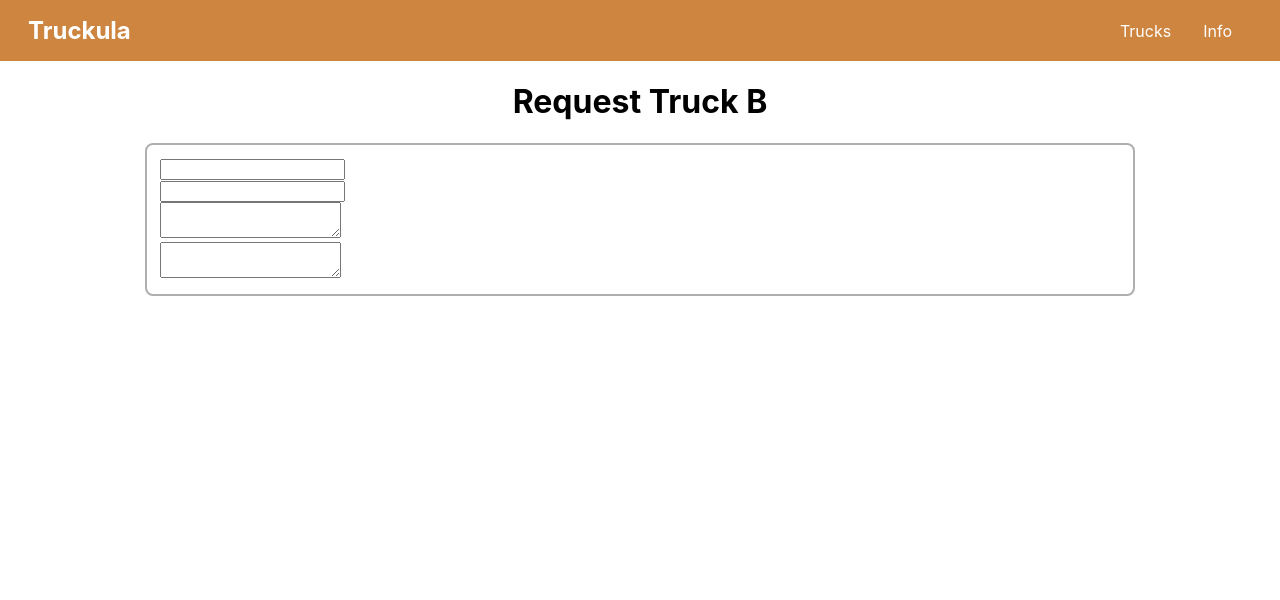
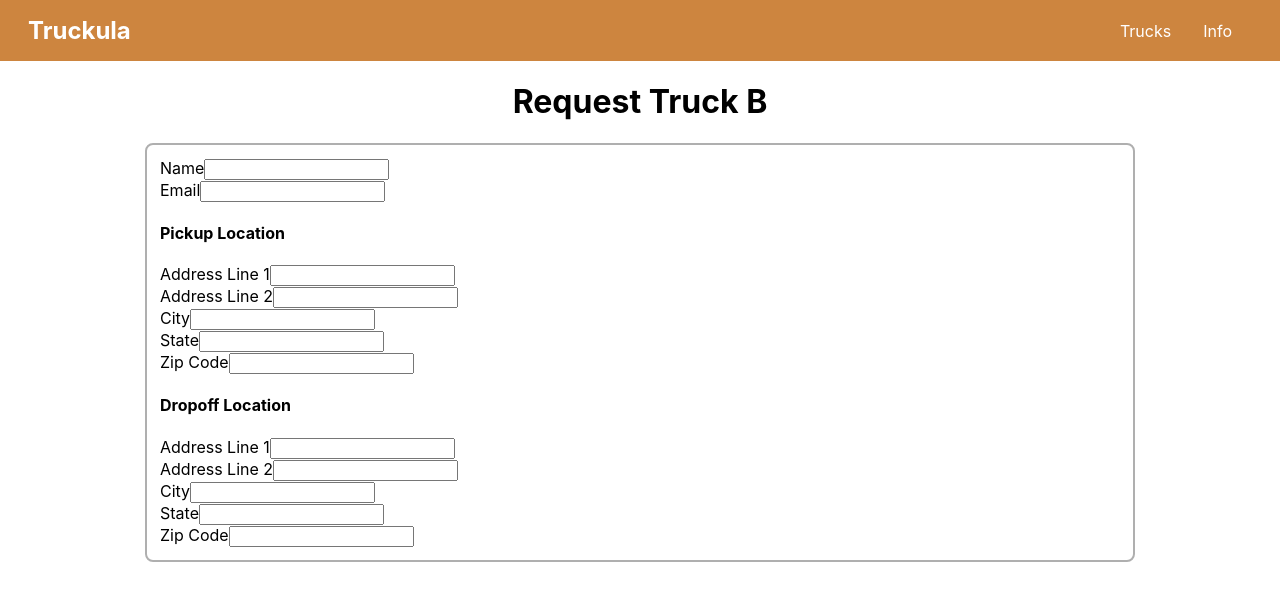
Before and after one commit to prosper007/truckula, a React (Create React App) app: page /request-truck/A in a window 1280 px wide. Shown: the top 600 px of the page. Built offline with nearby package versions, Linux system fonts and the light colour scheme.

Commit message:
properly pass props to input

```diff
--- a/src/components/UI/Input/Input.js
+++ b/src/components/UI/Input/Input.js
@@ -3,53 +3,34 @@ import classes from './Input.module.css';
 
 const input = (props) => {
   let inputElement = null;
-  const inputClasses = [classes.InputElement];
-
-  if (props.invalid && props.shouldValidate && props.touched) {
-    inputClasses.push(classes.Invalid);
-  }
 
   switch (props.elementType) {
     case ('input'):
       inputElement = (
         <input
-          className={inputClasses.join(' ')}
           value={props.value}
+          onChange={props.onChange}
+          className={classes.Input}
           {...props.elementConfig}
-          onChange={props.changed}
         />
       );
       break;
-    case ('textarea'):
-      inputElement = (
-        <textarea
-          className={inputClasses.join(' ')}
-          value={props.value}
-          {...props.elementConfig}
-          onChange={props.changed}
-        />
-      );
-      break;
-    case ('select'):
-      inputElement = (
-        <select
-          className={inputClasses.join(' ')}
-          value={props.value}
-          onChange={props.changed}
-        >
-          {props.elementConfig.options.map(option => (
-            <option key={option.value} value={option.value}>
-              {option.displayValue}
-            </option>
-          ))}
-        </select>
-      );
-      break;
+    // case ('textarea'):
+    //   inputElement = (
+
+    //   );
+    //   break;
+    // case ('select'):
+    //   inputElement = (
+
+    //   );
+    //   break;
     default:
       inputElement = (
-        <textarea
-          className={inputClasses.join(' ')}
+        <input
           value={props.value}
+          onChange={props.onChange}
+          className={classes.Input}
           {...props.elementConfig}
         />
       );
--- a/src/containers/RequestTruck/RequestTruck.js
+++ b/src/containers/RequestTruck/RequestTruck.js
@@ -18,11 +18,26 @@ class RequestTruck extends Component {
   }
 
   addressForm = {
-    addressLine1: { ...this.textInput },
-    addressLine2: { ...this.textInput },
-    city: { ...this.textInput },
-    state: { ...this.textInput },
-    zipCode: { ...this.textInput },
+    addressLine1: {
+      label: 'Address Line 1',
+      ...this.textInput
+    },
+    addressLine2: {
+      label: 'Address Line 2',
+      ...this.textInput
+    },
+    city: {
+      label: 'City',
+      ...this.textInput
+    },
+    state: {
+      label: 'State',
+      ...this.textInput
+    },
+    zipCode: {
+      label: 'Zip Code',
+      ...this.textInput
+    },
   }
 
   state = {
@@ -41,42 +56,100 @@ class RequestTruck extends Component {
       description: "This truck is old. It's as old as Kevin."
     },
     requestForm: {
-      name: { ...this.textInput },
-      email: { ...this.textInput },
+      name: {
+        label: 'Name',
+        ...this.textInput
+      },
+      email: {
+        label: 'Email',
+        ...this.textInput
+      },
       pickupLocation: { ...this.addressForm },
       dropoffLocation: { ...this.addressForm },
     }
   }
 
   render() {
-    let formElements = [];
-    for (let key in this.state.requestForm) {
-      formElements.push({
-        id: key,
-        ...this.state.requestForm[key],
+    const nameField = this.state.requestForm.name;
+    const emailField = this.state.requestForm.email;
+
+    let pickupFields = [];
+    for (let key in this.state.requestForm.pickupLocation) {
+      pickupFields.push({
+        id: "pickup_" + key,
+        ...this.state.requestForm.pickupLocation[key],
       })
     }
-    let form = (
-      <form>
-        {formElements.map(formElement => (
-          <Input
-            key={formElement.id}
-            elementType={formElement.elementType}
-            elementConfig={formElement.elementConfig}
-            value={formElement.value}
-            invalid={!formElement.valid}
-            shouldValidate={formElement.validation}
-            touched={formElement.touched}
-          // changed={(event) => this.inputChangedHandler(event, formElement.id)}
-          />
-        ))}
-      </form>
-    );
+    let pickupInputs = pickupFields.map(pickupField => (
+      <Input
+        key={pickupField.id}
+        elementType={pickupField.elementType}
+        elementConfig={pickupField.elementConfig}
+        value={pickupField.value}
+        label={pickupField.label}
+        invalid={!pickupField.valid}
+        shouldValidate={pickupField.validation}
+        touched={pickupField.touched}
+      // changed={(event) => this.inputChangedHandler(event, pickupField.id)}
+      />
+    ))
+
+    let dropoffFields = [];
+    for (let key in this.state.requestForm.dropoffLocation) {
+      dropoffFields.push({
+        id: "dropoff_" + key,
+        ...this.state.requestForm.dropoffLocation[key],
+      })
+    }
+    let dropoffInputs = dropoffFields.map(dropoffField => (
+      <Input
+        key={dropoffField.id}
+        elementType={dropoffField.elementType}
+        elementConfig={dropoffField.elementConfig}
+        value={dropoffField.value}
+        label={dropoffField.label}
+        invalid={!dropoffField.valid}
+        shouldValidate={dropoffField.validation}
+        touched={dropoffField.touched}
+      // changed={(event) => this.inputChangedHandler(event, dropoffField.id)}
+      />
+    ))
     return (
       <React.Fragment>
         <PageHeader>Request Truck {this.state.selectedTruck.letter}</PageHeader>
         <div className={styles.RequestForm}>
-          {form}
+          <form>
+            <Input
+              key={nameField.id}
+              elementType={nameField.elementType}
+              elementConfig={nameField.elementConfig}
+              value={nameField.value}
+              label={nameField.label}
+              invalid={!nameField.valid}
+              shouldValidate={nameField.validation}
+              touched={nameField.touched}
+            // changed={(event) => this.inputChangedHandler(event, formElement.id)}
+            />
+
+            <Input
+              key={emailField.id}
+              elementType={emailField.elementType}
+              elementConfig={emailField.elementConfig}
+              value={emailField.value}
+              label={emailField.label}
+              invalid={!emailField.valid}
+              shouldValidate={emailField.validation}
+              touched={emailField.touched}
+            // changed={(event) => this.inputChangedHandler(event, formElement.id)}
+            />
+
+            <h4>Pickup Location</h4>
+            {pickupInputs}
+
+            <h4>Dropoff Location</h4>
+            {dropoffInputs}
+
+          </form>
         </div>
       </React.Fragment>
     )
--- a/src/containers/RequestTruck/RequestTruck.module.css
+++ b/src/containers/RequestTruck/RequestTruck.module.css
@@ -1,5 +1,6 @@
 .RequestForm {
   display: flex;
+  flex-direction: column;
   border: .15em solid #afafaf;
   border-radius: 0.5em;
   padding: .8em;
```
